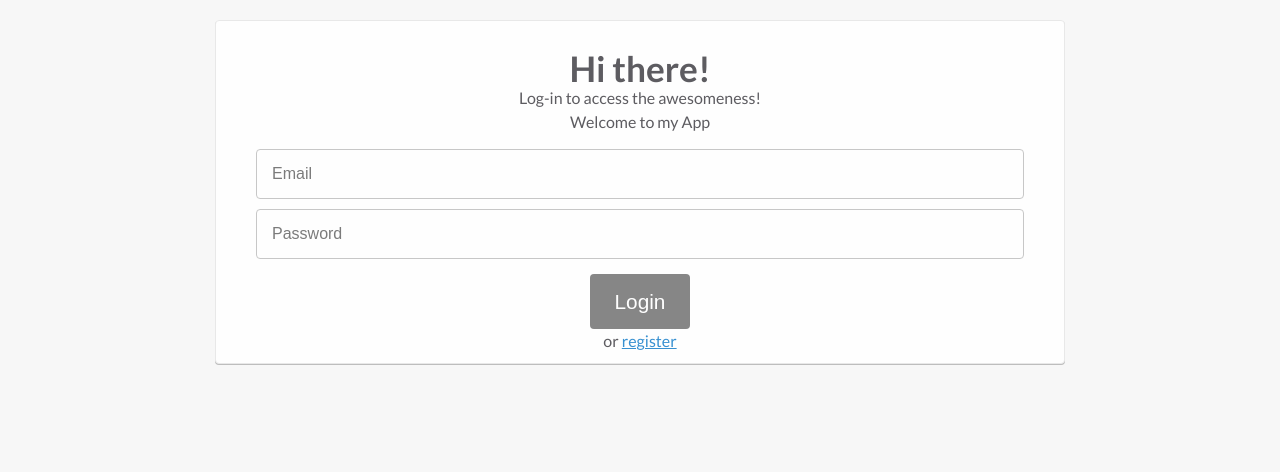
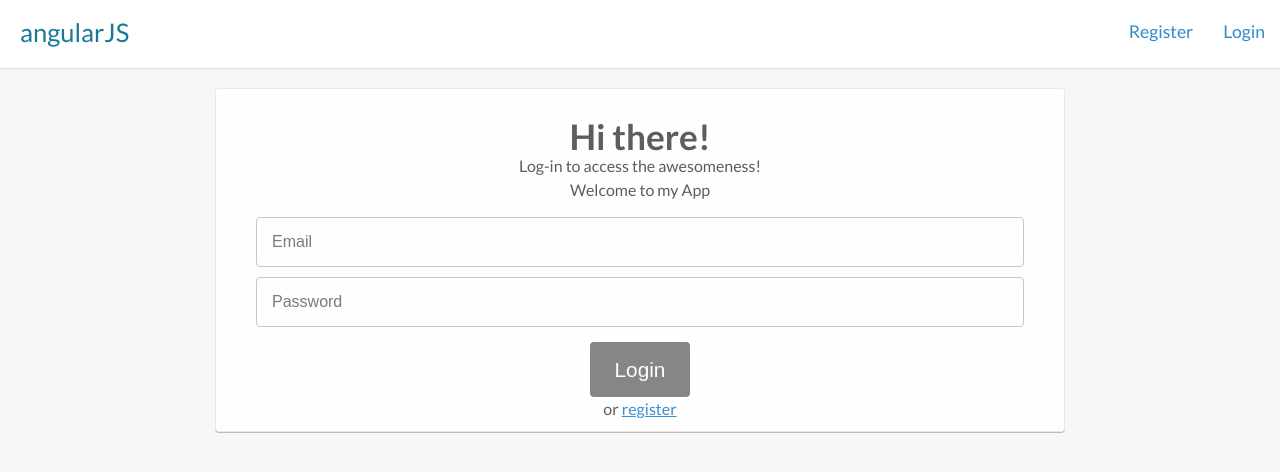
Before and after one commit to imnikhilupadhyay/angular-test, a plain HTML site: page index.html in a window 1280 px wide. Drawn offline with Linux system fonts and the light colour scheme.

Commit message:
form validate part 3

```diff
--- a/index.html
+++ b/index.html
@@ -14,7 +14,9 @@
     <script src="/js/controllers/success.js"></script>
 </head>
 <body>
-<header></header>
+<header>
+    <nav class="cf" ng-include="'/view/nav.html'"></nav>
+</header>
 <div class="page" >
     <main class="cf" ng-view>
 
--- a/view/login.html
+++ b/view/login.html
@@ -16,6 +16,6 @@
      </fieldset>
 
      <button type="submit" class="btn" ng-disabled="myform.$invalid">Login</button>
-     <p>or <a href="#/register">register</a></p>
+     <p>or <a ng-href="#/register">register</a></p>
  </form>
 </section>
--- a/view/nav.html
+++ b/view/nav.html
@@ -1,5 +1,5 @@
-<div class="branding"><a href="#">angularJS</a></div>
+<div class="branding"><a ng-href="#!/">angularJS</a></div>
 <ul>
-    <li><a href="#">Login</a></li>
-    <li><a href="#">Register</a></li>
+    <li><a ng-href="#!login">Login</a></li>
+    <li><a ng-href="#!/register">Register</a></li>
 </ul>
```
Also changed, not shown: view/register.html (+1 -1 lines).
